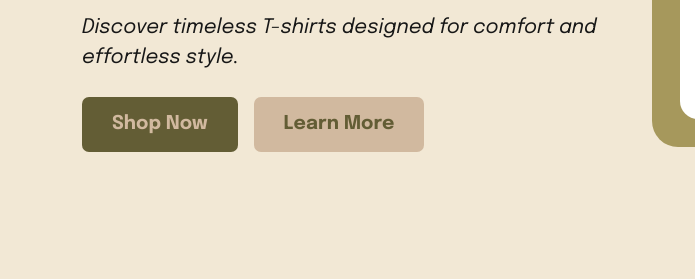
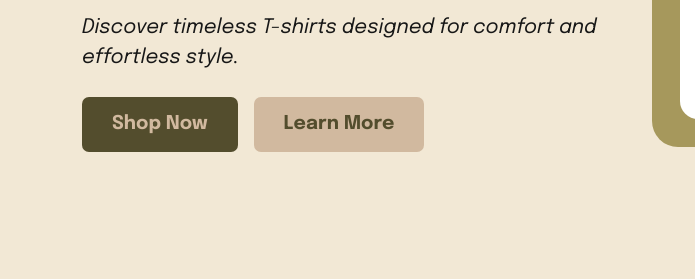
Before and after one commit to blue-amd/via-roma, a plain HTML site: page index.html in a window 1280 px wide. Shown: the part 447-726 px from the top of the page, 0-695 px from the left. Drawn offline with nearby package versions, Linux system fonts and the light colour scheme.

Commit message:
Refactor CSS variables and styles for consistency

```diff
--- a/css/styles.css
+++ b/css/styles.css
@@ -9,7 +9,7 @@ Change these values to update the design.
 --button-color: #D1B99F;
 --neutral-color: #F2E8D5;
 --text-color: #171717;
---text-color-dark:#635D35;
+--text-color-dark:#534D2D;
 
 --heading-font: 'Fraunces', serif;
 --body-font: 'Epilogue', sans-serif;
```
